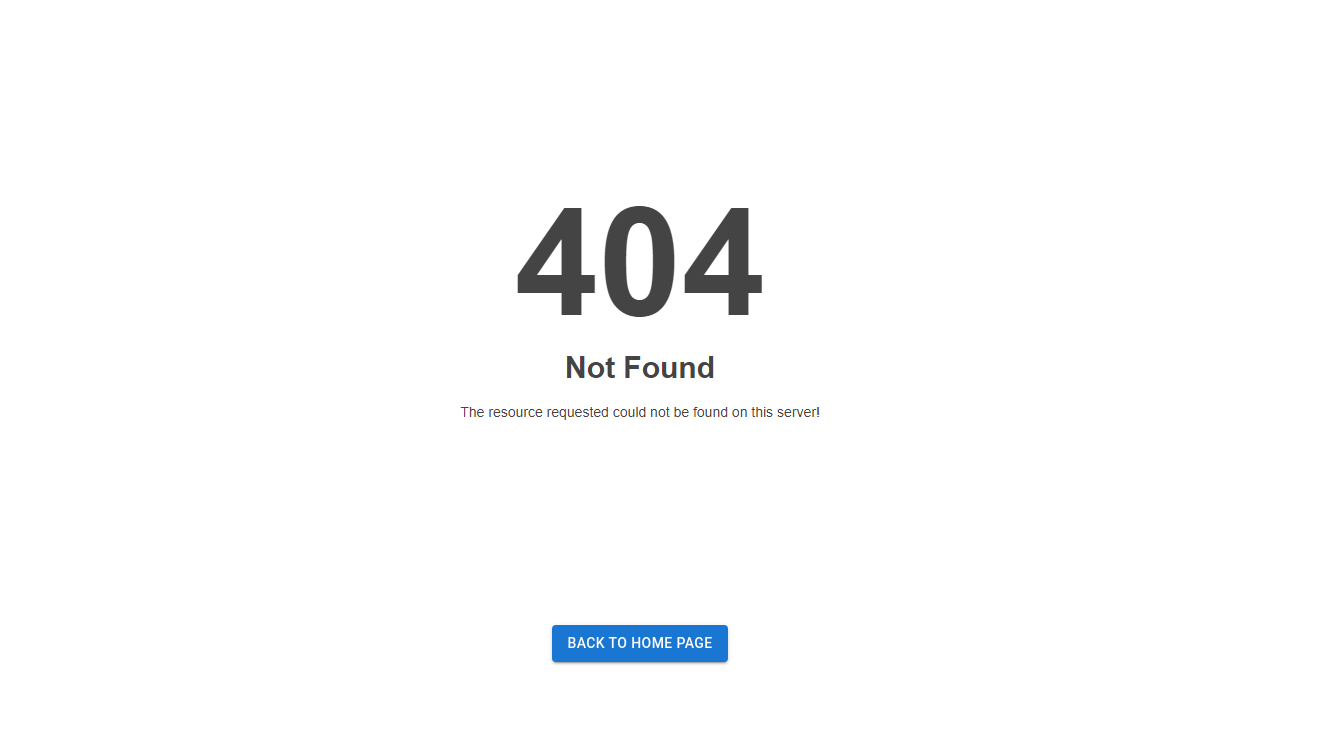
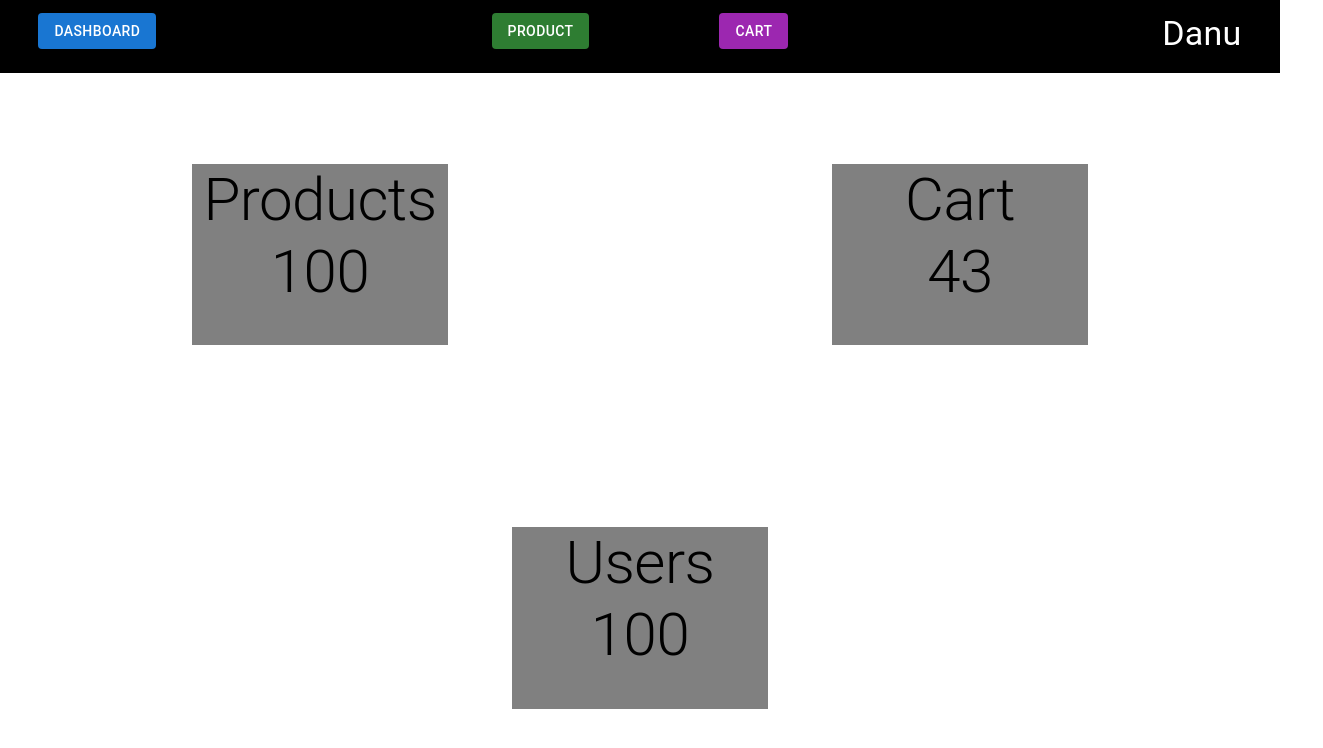
Before and after one commit to RashindiPaulusha99/React-Assesment, a React (Create React App) app: page /dash in a window 1280 px wide. Shown: the top 748 px of the page, 1323 px wide, since content can reach past the window. Built offline with nearby package versions, Linux system fonts and the light colour scheme.

Commit message:
add dashboard

```diff
--- a/src/app/App.js
+++ b/src/app/App.js
@@ -3,6 +3,7 @@ import Login from "../pages/Session/Login";
 import Register from "../pages/Session/Register";
 import Product from "../pages/Session/Product";
 import Cart from "../pages/Session/Cart";
+import DashBoard from "../pages/Session/DashBoard";
 import {Routes, Route} from "react-router-dom";
 import NotFoundIndex from "../pages/Session/NotFoundIndex";
 
@@ -14,6 +15,7 @@ function App() {
         <Route path='register' element={<Register/>}/>
         <Route path='product' element={<Product/>}/>
         <Route path='cart' element={<Cart/>}/>
+        <Route path='dash' element={<DashBoard/>}/>
         <Route path='*' element={<NotFoundIndex/>}/>
       </Routes>
   );
--- /dev/null
+++ b/src/pages/Session/DashBoard/index.jsx
@@ -0,0 +1,57 @@
+import { Typography } from '@mui/material';
+import { withStyles } from '@mui/styles';
+import { Component } from 'react';
+import { styleSheet } from './style';
+import Grid from '@mui/material/Grid';
+import GDSEButton from "../../../components/Home/Common/Button";
+
+class DashBoard extends Component {
+    constructor(props) {
+        super(props);
+    }
+
+    render() {
+        let { classes } = this.props
+        return (
+            <div className={classes.container}>
+                <div className={classes.title__container}>
+                    <Grid container spacing="{0.5}">
+                        <Grid item lg={4} md={4} sm={4} xm={4} style={{paddingLeft: '3%', paddingTop: '1%'}}>
+                            <GDSEButton variant="contained" label="DashBoard"/>
+                        </Grid>
+                        <Grid item lg={4} md={4} sm={4} xm={4} style={{paddingTop: '1%'}}>
+                            <div style={{display:'flex',justifyContent:'space-around'}}>
+                                <GDSEButton variant="contained" label="Product" color="success"/>
+                                <GDSEButton variant="contained" label="Cart" color="secondary"/>
+                            </div>
+                        </Grid>
+                        <Grid item lg={4} md={4} sm={4} xm={4} style={{display:'flex',justifyContent:'flex-end',paddingRight: '3%',paddingTop: '1%',color:'white'}} >
+                            <Typography variant="h4" >Danu</Typography>
+                        </Grid>
+                    </Grid>
+                </div>
+                <div className={classes.form__container}>
+                    <div className={classes.left__form}>
+                        <div style={{width:'40%',height:'50%',backgroundColor:'gray'}}>
+                            <Typography variant="h2"  style={{textAlign:'center'}}>Products</Typography>
+                            <Typography variant="h2"  style={{textAlign:'center'}}>100</Typography>
+                        </div>
+                    </div>
+                    <div className={classes.right__form}>
+                        <div style={{width:'40%',height:'50%',backgroundColor:'gray'}}>
+                            <Typography variant="h2" style={{textAlign:'center'}}>Cart</Typography>
+                            <Typography variant="h2"  style={{textAlign:'center'}}>43</Typography>
+                        </div>
+                    </div>
+                </div>
+                <div className={classes.form__container1}>
+                    <div style={{width:'20%',height:'50%',backgroundColor:'gray'}}>
+                        <Typography variant="h2"  style={{textAlign:'center'}}>Users</Typography>
+                        <Typography variant="h2"  style={{textAlign:'center'}}>100</Typography>
+                    </div>
+                </div>
+            </div >
+        )
+    }
+}
+export default withStyles(styleSheet)(DashBoard)
--- /dev/null
+++ b/src/pages/Session/DashBoard/style.js
@@ -0,0 +1,46 @@
+export const styleSheet = {
+    container: {
+        display: 'flex',
+        flexDirection: 'column',
+        height: '100vh',
+        width: '100%'
+    },
+    title__container: {
+        display: 'flex',
+        height: '10%',
+        width: '100%',
+        backgroundColor: 'black'
+    },
+    title:{
+        justifyContent:"flex-end",
+        color:'white'
+    },
+    form__container: {
+        display: 'flex',
+        flexDirection: 'row',
+        height: '50%',
+        width: '100%'
+    },
+    left__form: {
+        height: '100%',
+        width: '50%',
+        display: 'flex',
+        alignItems:"center",
+        justifyContent:'center'
+    },
+    right__form: {
+        height: '100%',
+        width: '50%',
+        display: 'flex',
+        alignItems:"center",
+        justifyContent:'center'
+    },
+    form__container1: {
+        display: 'flex',
+        flexDirection: 'row',
+        height: '50%',
+        width: '100%',
+        alignItems:"center",
+        justifyContent:'center'
+    }
+}
--- a/src/pages/Session/Register/index.jsx
+++ b/src/pages/Session/Register/index.jsx
@@ -5,13 +5,6 @@ import Grid from '@mui/material/Grid';
 import Typography from "@mui/material/Typography";
 import GDSEButton from "../../../components/Home/Common/Button";
 import { ValidatorForm, TextValidator} from 'react-material-ui-form-validator';
-import Table from '@mui/material/Table';
-import TableBody from '@mui/material/TableBody';
-import TableCell from '@mui/material/TableCell';
-import TableContainer from '@mui/material/TableContainer';
-import TableHead from '@mui/material/TableHead';
-import TableRow from '@mui/material/TableRow';
-import Paper from '@mui/material/Paper';
 
 
 class UserRegister extends Component {
@@ -34,20 +27,6 @@ class UserRegister extends Component {
                 longValue:"",
                 mobileNo:""
             }
-        }
-
-        function createData(name, calories, fat, carbs, protein) {
-            return { name, calories, fat, carbs, protein };
-        }
-
-        this.state={
-            rows : [
-                createData('Frozen yoghurt', 159, 6.0, 24, 4.0),
-                createData('Ice cream sandwich', 237, 9.0, 37, 4.3),
-                createData('Eclair', 262, 16.0, 24, 6.0),
-                createData('Cupcake', 305, 3.7, 67, 4.3),
-                createData('Gingerbread', 356, 16.0, 49, 3.9),
-            ]
         }
 
     }
@@ -77,7 +56,6 @@ class UserRegister extends Component {
                                                this.setState(data);
                                            }}
                             />
-                            />
                         </Grid>
                         <Grid item lg={6} md={6} sm={6} xm={6}>
                             <TextValidator id="outlined-basic" label="Last Name" variant="outlined" size="small"
@@ -89,7 +67,6 @@ class UserRegister extends Component {
                                                data.lastName=e.target.value
                                                this.setState(data);
                                            }}
-                            />
                             />
                         </Grid>
                         <Grid item lg={6} md={6} sm={6} xm={6} style={{paddingLeft: '5%'}}>
@@ -103,7 +80,6 @@ class UserRegister extends Component {
                                                this.setState(data);
                                            }}
                             />
-                            />
                         </Grid>
                         <Grid item lg={6} md={6} sm={6} xm={6}>
                             <TextValidator id="outlined-basic" label="User Name" variant="outlined" size="small"
@@ -115,7 +91,6 @@ class UserRegister extends Component {
                                                data.username=e.target.value
                                                this.setState(data);
                                            }}
-                            />
                             />
                         </Grid>
                         <Grid item lg={6} md={6} sm={6} xm={6} style={{paddingLeft: '5%'}}>
@@ -129,7 +104,6 @@ class UserRegister extends Component {
                                                this.setState(data);
                                            }}
                             />
-                            />
                         </Grid>
                         <Grid item lg={6} md={6} sm={6} xm={6}>
                             <TextValidator id="outlined-basic" label="City" variant="outlined" size="small"
@@ -141,7 +115,6 @@ class UserRegister extends Component {
                                                data.city=e.target.value
                                                this.setState(data);
                                            }}
-                            />
                             />
                         </Grid>
                         <Grid item lg={6} md={6} sm={6} xm={6} style={{paddingLeft: '5%'}}>
@@ -155,7 +128,6 @@ class UserRegister extends Component {
                                                this.setState(data);
                                            }}
                             />
-                            />
                         </Grid>
                         <Grid item lg={6} md={6} sm={6} xm={6}>
                             <TextValidator id="outlined-basic" label="Street NO" variant="outlined" size="small"
@@ -167,7 +139,6 @@ class UserRegister extends Component {
                                                data.streetNo=e.target.value
                                                this.setState(data);
                                            }}
-                            />
                             />
                         </Grid>
                         <Grid item lg={6} md={6} sm={6} xm={6} style={{paddingLeft: '5%'}}>
@@ -181,7 +152,6 @@ class UserRegister extends Component {
                                                this.setState(data);
                                            }}
                             />
-                            />
                         </Grid>
                         <Grid item lg={6} md={6} sm={6} xm={6}>
                             <TextValidator id="outlined-basic" label="Lat Value" variant="outlined" size="small"
@@ -193,7 +163,6 @@ class UserRegister extends Component {
                                                data.latValue=e.target.value
                                                this.setState(data);
                                            }}
-                            />
                             />
                         </Grid>
                         <Grid item lg={6} md={6} sm={6} xm={6} style={{paddingLeft: '5%'}}>
@@ -207,7 +176,6 @@ class UserRegister extends Component {
                                                this.setState(data);
                                            }}
                             />
-                            />
                         </Grid>
                         <Grid item lg={6} md={6} sm={6} xm={6}>
                             <TextValidator id="outlined-basic" label="Mobile NO" variant="outlined" size="small"
@@ -220,7 +188,6 @@ class UserRegister extends Component {
                                                this.setState(data);
                                            }}
                             />
-                            />
                         </Grid>
                         <Grid item lg={12} md={12} sm={12} xm={12}
                               style={{display: 'flex', justifyContent: 'flex-end', paddingRight: '5%'}}>
@@ -228,39 +195,11 @@ class UserRegister extends Component {
                                 <GDSEButton variant="contained" label="Clear" color='error'/>
                             </div>
                             <div>
-                                <GDSEButton variant="contained" label="Save"/>
+                                <GDSEButton variant="contained" label="Save" type="submit"/>
                             </div>
                         </Grid>
                         <Grid item lg={12} md={12} sm={12} xm={12}>
-                            <TableContainer component={Paper}>
-                                <Table sx={{ minWidth: 650 }} aria-label="simple table">
-                                    <TableHead>
-                                        <TableRow>
-                                            <TableCell>Dessert (100g serving)</TableCell>
-                                            <TableCell align="right">Calories</TableCell>
-                                            <TableCell align="right">Fat(g)</TableCell>
-                                            <TableCell align="right">Carbs(g)</TableCell>
-                                            <TableCell align="right">Protein(g)</TableCell>
-                                        </TableRow>
-                                    </TableHead>
-                                    <TableBody>
-                                        {this.state.rows.map((row) => (
-                                            <TableRow
-                                                key={row.name}
-                                                sx={{ '&:last-child td, &:last-child th': { border: 0 } }}
-                                            >
-                                                <TableCell component="th" scope="row">
-                                                    {row.name}
-                                                </TableCell>
-                                                <TableCell align="right">{row.calories}</TableCell>
-                                                <TableCell align="right">{row.fat}</TableCell>
-                                                <TableCell align="right">{row.carbs}</TableCell>
-                                                <TableCell align="right">{row.protein}</TableCell>
-                                            </TableRow>
-                                        ))}
-                                    </TableBody>
-                                </Table>
-                            </TableContainer>
+
                         </Grid>
                     </Grid>
                 </ValidatorForm>
```
